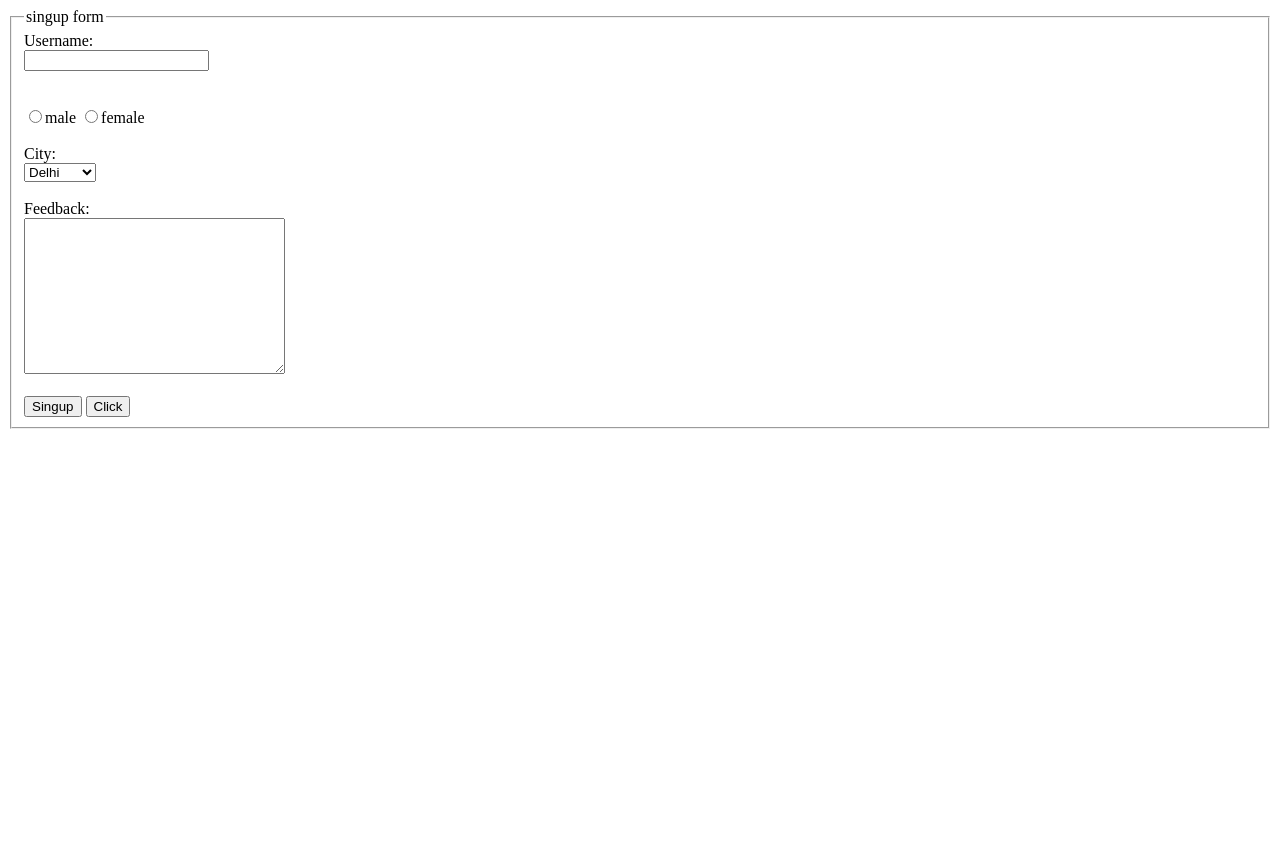
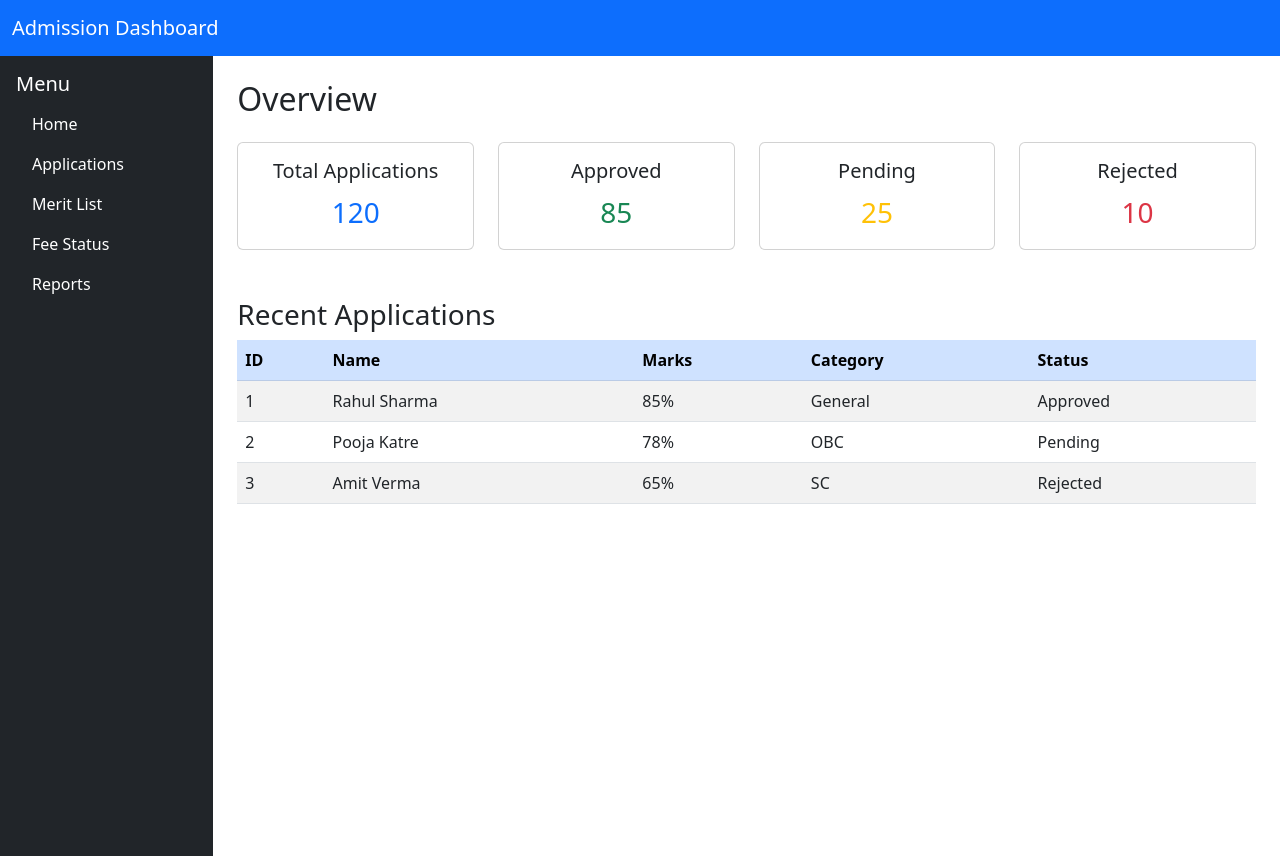
Before and after one commit to pooja-katre/html_css_concepts, a plain HTML site: page index.html in a window 1280 px wide. Before the commit the page ends 800 px from the top, so only its background shows below. Drawn offline with nearby package versions, Linux system fonts and the light colour scheme.

Commit message:
Initial commit

```diff
--- a/index.html
+++ b/index.html
@@ -1,40 +1,95 @@
 <!DOCTYPE html>
 <html lang="en">
 <head>
-    <meta charset="UTF-8">
-    <meta name="viewport" content="width=device-width, initial-scale=1.0">
-    <title>Document</title>
+  <meta charset="UTF-8">
+  <title>Admission Dashboard</title>
+  <!-- Bootstrap CSS -->
+  <link href="https://cdn.jsdelivr.net/npm/bootstrap@5.3.0/dist/css/bootstrap.min.css" rel="stylesheet">
 </head>
 <body>
-  <form>
 
-    <fieldset>
+<!-- Navbar -->
+<nav class="navbar navbar-expand-lg navbar-dark bg-primary">
+  <div class="container-fluid">
+    <a class="navbar-brand" href="#">Admission Dashboard</a>
+  </div>
+</nav>
 
-        <legend>singup form</legend>
-     Username:<br>
-    <input type="text" name="username"><br>
-    <br><br>
-    <input type="radio" name ="gen" value ="male" >male
-    <input type ="radio" name ="gen"value ="female" >female
-    <br><br>
+<div class="container-fluid">
+  <div class="row">
+    <!-- Sidebar -->
+    <div class="col-md-2 bg-dark text-white vh-100 p-3">
+      <h5>Menu</h5>
+      <ul class="nav flex-column">
+        <li class="nav-item"><a class="nav-link text-white" href="#">Home</a></li>
+        <li class="nav-item"><a class="nav-link text-white" href="#">Applications</a></li>
+        <li class="nav-item"><a class="nav-link text-white" href="#">Merit List</a></li>
+        <li class="nav-item"><a class="nav-link text-white" href="#">Fee Status</a></li>
+        <li class="nav-item"><a class="nav-link text-white" href="#">Reports</a></li>
+      </ul>
+    </div>
 
-    City: <br>
-    <select name="city">
-        <option value="delhi">Delhi</option>
-        <option value="mumbai">Mumbai</option>
-        <option value="kolkata">Kolkata</option>
-        <option value="chennai">Chennai</option>
-      </select>
-      <br><br>
+    <!-- Main Content -->
+    <div class="col-md-10 p-4">
+      <h2 class="mb-4">Overview</h2>
+      <div class="row">
+        <div class="col-md-3">
+          <div class="card text-center">
+            <div class="card-body">
+              <h5 class="card-title">Total Applications</h5>
+              <p class="card-text fs-3 text-primary">120</p>
+            </div>
+          </div>
+        </div>
+        <div class="col-md-3">
+          <div class="card text-center">
+            <div class="card-body">
+              <h5 class="card-title">Approved</h5>
+              <p class="card-text fs-3 text-success">85</p>
+            </div>
+          </div>
+        </div>
+        <div class="col-md-3">
+          <div class="card text-center">
+            <div class="card-body">
+              <h5 class="card-title">Pending</h5>
+              <p class="card-text fs-3 text-warning">25</p>
+            </div>
+          </div>
+        </div>
+        <div class="col-md-3">
+          <div class="card text-center">
+            <div class="card-body">
+              <h5 class="card-title">Rejected</h5>
+              <p class="card-text fs-3 text-danger">10</p>
+            </div>
+          </div>
+        </div>
+      </div>
 
-      Feedback:<br>
-      <textarea name="feedback" rows="10" cols="30"></textarea>
-      <br><br>
+      <!-- Example Table -->
+      <h3 class="mt-5">Recent Applications</h3>
+      <table class="table table-striped">
+        <thead class="table-primary">
+          <tr>
+            <th>ID</th>
+            <th>Name</th>
+            <th>Marks</th>
+            <th>Category</th>
+            <th>Status</th>
+          </tr>
+        </thead>
+        <tbody>
+          <tr><td>1</td><td>Rahul Sharma</td><td>85%</td><td>General</td><td>Approved</td></tr>
+          <tr><td>2</td><td>Pooja Katre</td><td>78%</td><td>OBC</td><td>Pending</td></tr>
+          <tr><td>3</td><td>Amit Verma</td><td>65%</td><td>SC</td><td>Rejected</td></tr>
+        </tbody>
+      </table>
+    </div>
+  </div>
+</div>
 
-      <input type="submit" value="Singup" formtarget="_blank">
-      <button>Click</button>
-
-</fieldset>
- </form>
+<!-- Bootstrap JS -->
+<script src="https://cdn.jsdelivr.net/npm/bootstrap@5.3.0/dist/js/bootstrap.bundle.min.js"></script>
 </body>
 </html>
```
Also changed, not shown: students.html (added, +28 -0 lines), fees.html (added), home.html (added), reports.html (added).
